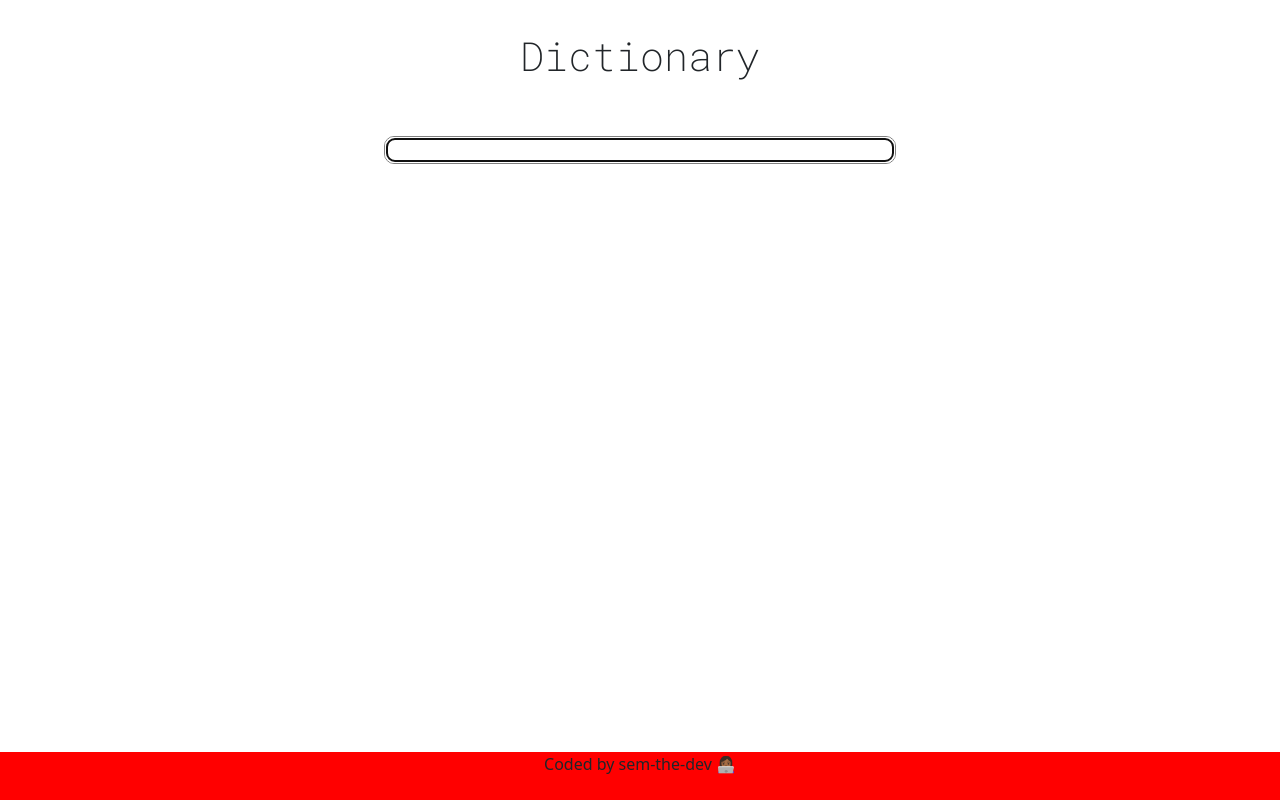
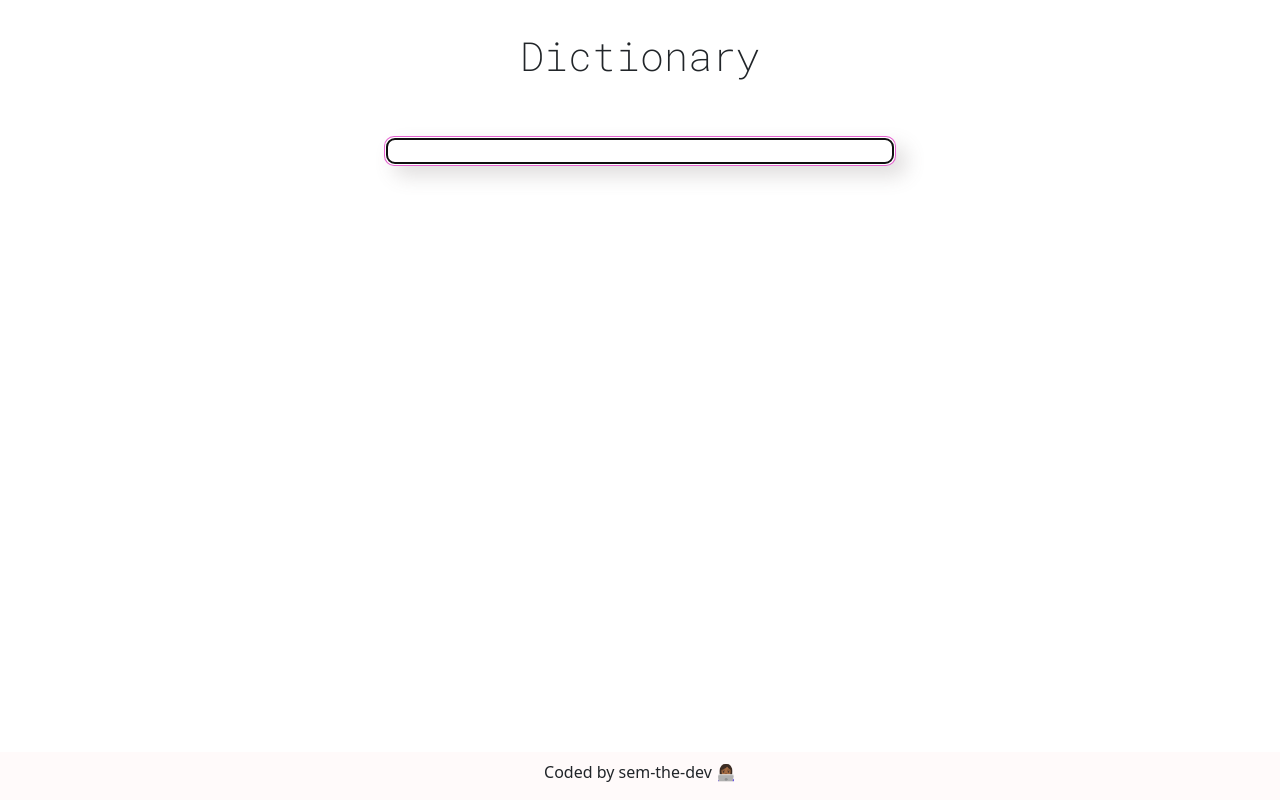
Before and after one commit to Sem-the-dev/dictionary, a React app: page / in a window 1280 px wide. Built offline with nearby package versions, Linux system fonts and the light colour scheme.

Commit message:
change styling

```diff
--- a/src/style.css
+++ b/src/style.css
@@ -14,15 +14,19 @@ h1{
 }
 
 h3{
-   margin-top: 4rem;
+   margin-top: 5rem;
    font-family: 'Nanum Gothic', sans-serif;
+
 }
 input{
     border-radius: 10px;
-    border: solid gray 1px;
+    border: solid  rgba(218, 32, 189, 0.7) 2px;
     top: 3rem;
     position: relative;
     width: 40%;
+    box-shadow: 10px 10px 20px rgba(102, 90, 90, 0.2);
+    text-align: center
+
 }
 footer {
     text-align: center;
@@ -30,12 +34,14 @@ footer {
     position: fixed;
     bottom: 0rem;
     width: 100%;
-    background-color: red;
+    background-color: snow;
     height: 6%;
+    padding: 0.5rem;
 }
 
 .phonetics {
-   font-style: italic
+   font-style: italic;
+
 }
 
 .result-list {
@@ -45,9 +51,10 @@ footer {
 }
 
 .word-type{
-   color:red
+   color: plum
 }
 .example{
    font-style:italic;
    font-size: .85rem;
+   color: green
 }
```
